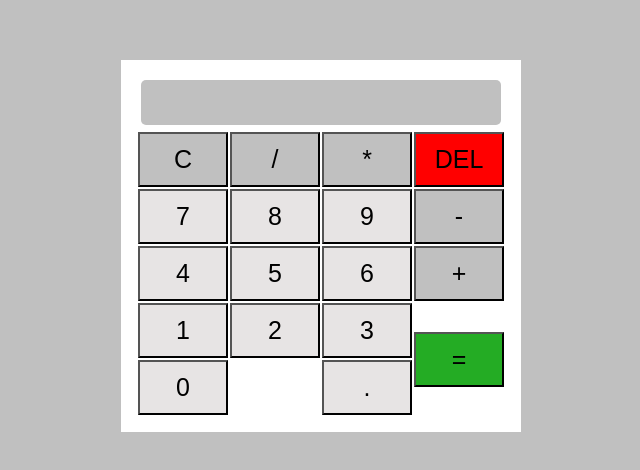
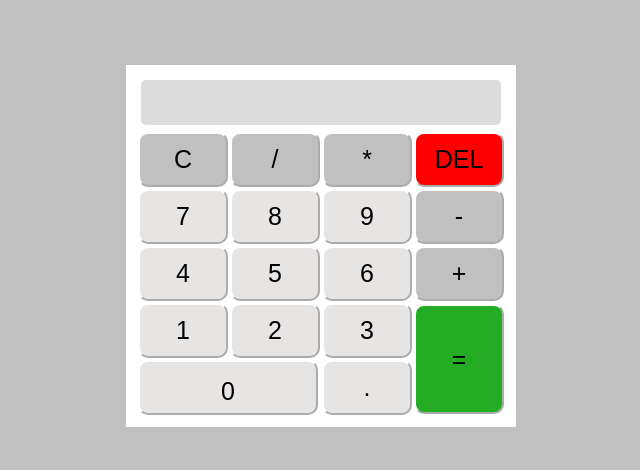
Before and after one commit to ArthurHenriqueTG/Calculadora, a plain HTML site: page index.html in a window 1280 px wide. Shown: the part 154-624 px from the top of the page, without its empty margins (319-959 px from the left). Drawn offline with Linux system fonts and the light colour scheme.

Commit message:
Update index.html
teste

```diff
--- a/index.html
+++ b/index.html
@@ -22,6 +22,8 @@
             font-size: 25px;
             border-radius: 0,6px;
             padding: 10px;
+            border-color: white;
+             border-radius: 10px;
         }
         .botao1{
             background-color: silver;
@@ -30,6 +32,8 @@
             font-size: 25px;
             border-radius: 0,6px;
             padding: 10px;
+            border-color: white;
+            border-radius: 10px;
         }
         .botao2{
             background-color: red;
@@ -38,29 +42,47 @@
             font-size: 25px;
             border-radius: 0,6px;
             padding: 10px;
+            border-color: white;
+            border-radius: 10px;
         }
         .botao3{
             background-color: rgb(36, 172, 36);
             width: 90px;
-            height: 55px;
+            height: 110px;
             font-size: 25px;
             border-radius: 0,6px;
             padding: 10px;
+            border-color: white;
+            border-radius: 10px;
+        }
+        .botao4{
+            background-color: rgb(231, 228, 228);
+            width: 180px;
+            height: 55px;
+            font-size: 25px;
+            border-radius: 10px;
+            padding: 15px;
+            border-color: white;
+
         }
         .calculadora{
+            background-color: white;
             position: absolute;
-            background-color: white;
             top: 50%;
             left: 50%;
             transform: translate(-50%,-50%);
-            padding: 15px;
+            padding: 10px;
+
         }
         #resultado{
             width: 360px;
-            background-color: silver;
+            background-color: gainsboro;
             height: 45px;
             margin: 5px;
             border-radius: 5px;
+            border-color: white;
+            color: black;
+            font-size: 25px;
         }
 
     </style>
@@ -92,10 +114,10 @@
             <td><button class="botao" onclick="insert('1')">1</button></td>
             <td><button class="botao" onclick="insert('2')">2</button></td>
             <td><button class="botao" onclick="insert('3')">3</button></td>
-            <td rowspan="2"><button class="botao3" oncliclick="calcular()">=</button></td>
+            <td rowspan="2"><button class="botao3" style="110px" oncliclick="calcular()">=</button></td>
         </tr>
         <tr>
-            <td colspan="2"><button class="botao" onclick="insert('0')">0</button></td>
+            <td colspan="2"><button class="botao4" style="180px" onclick="insert('0')">0</button></td>
             <td><button class="botao" onclick="insert('.')">.</button></td>
         </tr>
 
@@ -103,3 +125,30 @@
 
 </body>
 </html>
+<script>
+    function insert(num)
+    {
+        var numero = document.getElementById('resultado').innerHTML
+        document.getElementById('resultado').innerHTML = numero + num;
+    }
+
+    function clean()
+    {
+    document.getElementById('resultado').innerHTML = "";
+    }
+    function back()
+    {
+        var nummero = document.getElementById('resultado').innerHTML
+    document.getElementById('resultado').innerHTML = resultado.substring(0, resultado.lenght -1);
+    }
+    function calcular()
+    {
+        var nummero = document.getElementById('resultado').innerHTML
+    document.getElementById('resultado').innerHTML = eval;
+    else
+    {
+    document.getElementById('resultado').innerHTML = "nada para calcular"
+    }
+    }
+
+</script>
```
